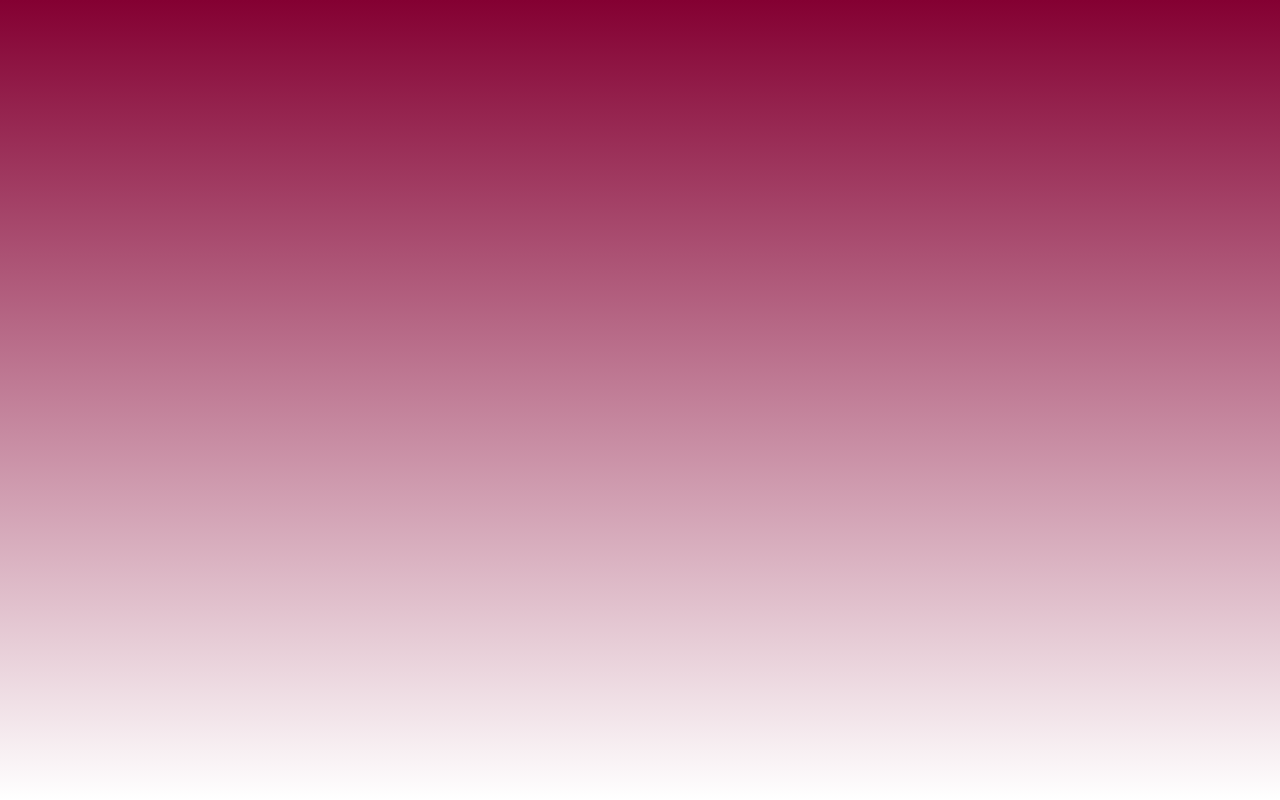
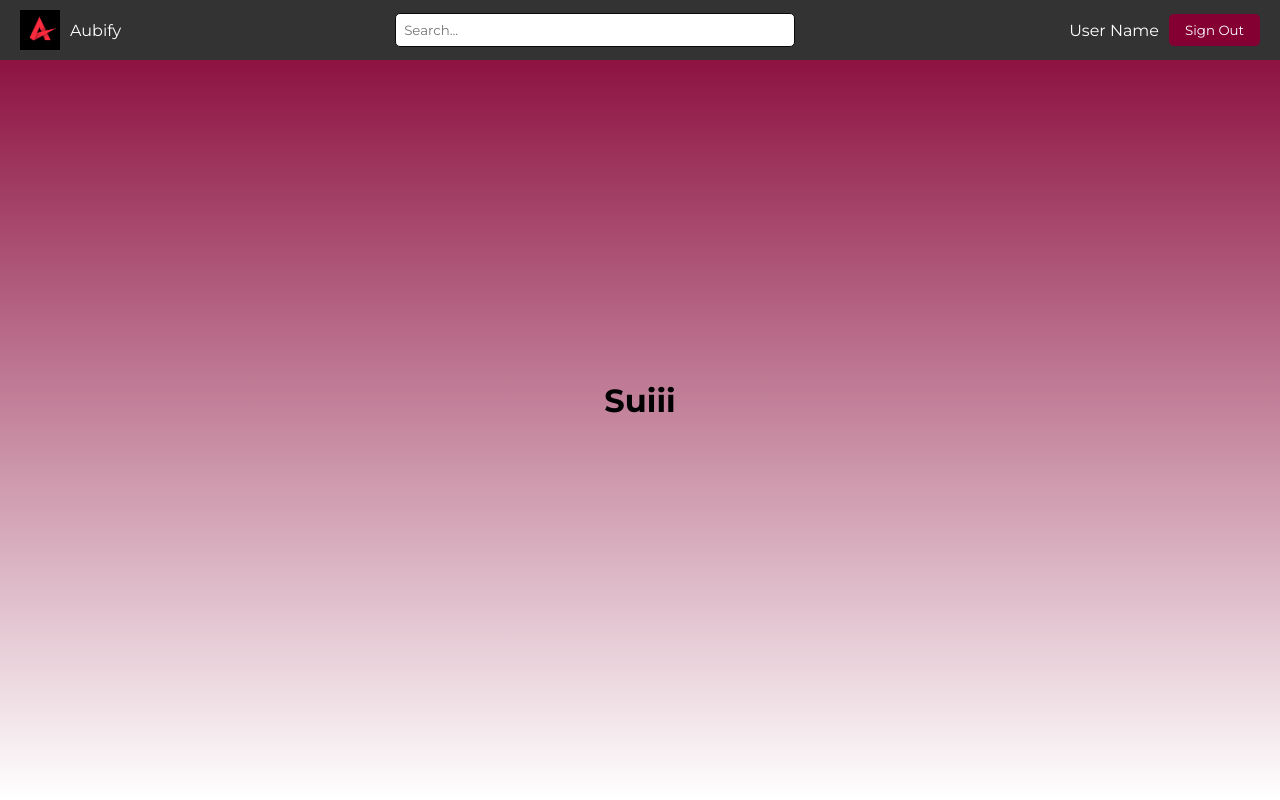
Before and after one commit to omarabbas1/Aubify, a React (Create React App) app: page /homepage in a window 1280 px wide. Before the commit this address had no page. Built offline with nearby package versions, Linux system fonts and the light colour scheme.

Commit message:
Added the HomePage and NavBar components. Worked on the NavBar component jsx and css files

```diff
--- a/src/App.js
+++ b/src/App.js
@@ -2,6 +2,7 @@ import { BrowserRouter as Router, Route, Routes } from 'react-router-dom';
 import SigninSignup from './components/SigninSignup/SigninSignup';
 import EmailVerification from './components/EmailVerification/EmailVerification';
 import VerificationSuccess from './components/EmailVerification/VerificationSuccess';
+import HomePage from './components/HomePage/HomePage';
 
 function App() {
   return (
@@ -10,6 +11,7 @@ function App() {
           <Route path='/' element={<SigninSignup/>}/>
           <Route path='/email_verification' element={<EmailVerification/>}/>
           <Route path='/verification_success' element={<VerificationSuccess/>}/>
+          <Route path='/homepage' element={<HomePage/>}/>
         </Routes>
     </Router>
   );
--- /dev/null
+++ b/src/components/HomePage/HomePage.jsx
@@ -0,0 +1,23 @@
+import React from 'react';
+import Navbar from '../NavBar/NavBar';
+
+const HomePage = () => {
+  return (
+   /* const handleSignOut = () => {
+        / Handle sign out logic here
+      };
+      */
+
+
+    <div className="home-page">
+      <Navbar
+        websiteName="Aubify"
+        userName="User Name"
+       /* onSignOut={handleSignOut}     To handle the user's signout after creating a token.*/
+      />
+      <h1>Suiii</h1>
+    </div>
+  );
+};
+
+export default HomePage;
--- /dev/null
+++ b/src/components/NavBar/NavBar.css
@@ -0,0 +1,50 @@
+.navbar {
+    position: fixed; /* Set the navbar position to fixed */
+    top: 0; /* Position the navbar at the top of the viewport */
+    left: 0;
+    right: 0;
+    z-index: 1000; /* Ensure the navbar is above other content */
+    background-color: #333; /* Navbar background color */
+    color: #fff; /* Text color */
+    padding: 10px 20px; /* Padding around navbar */
+    width: 100%;
+    display: flex;
+    justify-content: space-between;
+    align-items: center;
+  }
+
+  .navbar-logo {
+    width: 40px; /* Adjust the width of the logo image */
+    height: auto; /* Maintain aspect ratio */
+    margin-right: 10px; /* Spacing between logo and website name */
+  }
+
+  .navbar-left {
+    display: flex;
+    align-items: center;
+  }
+
+  .navbar-center input[type="text"] {
+    width: 400px;
+    padding: 8px; /* Adjust padding */
+    border-radius: 5px; /* Add border radius */
+    border: 1px solid #0b0a0a; /* Add border */
+  }
+
+  .navbar-right {
+    display: flex;
+    align-items: center;
+  }
+
+  .user-name {
+    margin-right: 10px; /* Spacing between user name and sign out button */
+  }
+
+  .sign-out-button {
+    background-color: #840032; /* Button background color */
+    color: #fff; /* Button text color */
+    border: none;
+    padding: 8px 16px;
+    border-radius: 5px;
+    cursor: not-allowed; /* Change cursor to indicate button is not clickable */
+  }
--- /dev/null
+++ b/src/components/NavBar/NavBar.jsx
@@ -0,0 +1,22 @@
+import React from 'react';
+import './NavBar.css';
+
+const Navbar = ({ websiteName, userName }) => {
+  return (
+    <nav className="navbar">
+      <div className="navbar-left">
+        <img src= "/aubify-logo.jpg" alt="Logo" className="navbar-logo" />
+        <span className="website-name">{websiteName}</span>
+      </div>
+      <div className="navbar-center">
+        <input type="text" placeholder="Search..." /> {/* Add the search bar input. It does nothing now just to display it for observation */}
+      </div>
+      <div className="navbar-right">
+        <span className="user-name">{userName}</span>
+        <button className="sign-out-button" disabled>Sign Out</button> {/* Just a button till now it is disabled until we fix the token */}
+      </div>
+    </nav>
+  );
+};
+
+export default Navbar;
```
Also changed, not shown: src/components/HomePage/HomePage.css (added).
